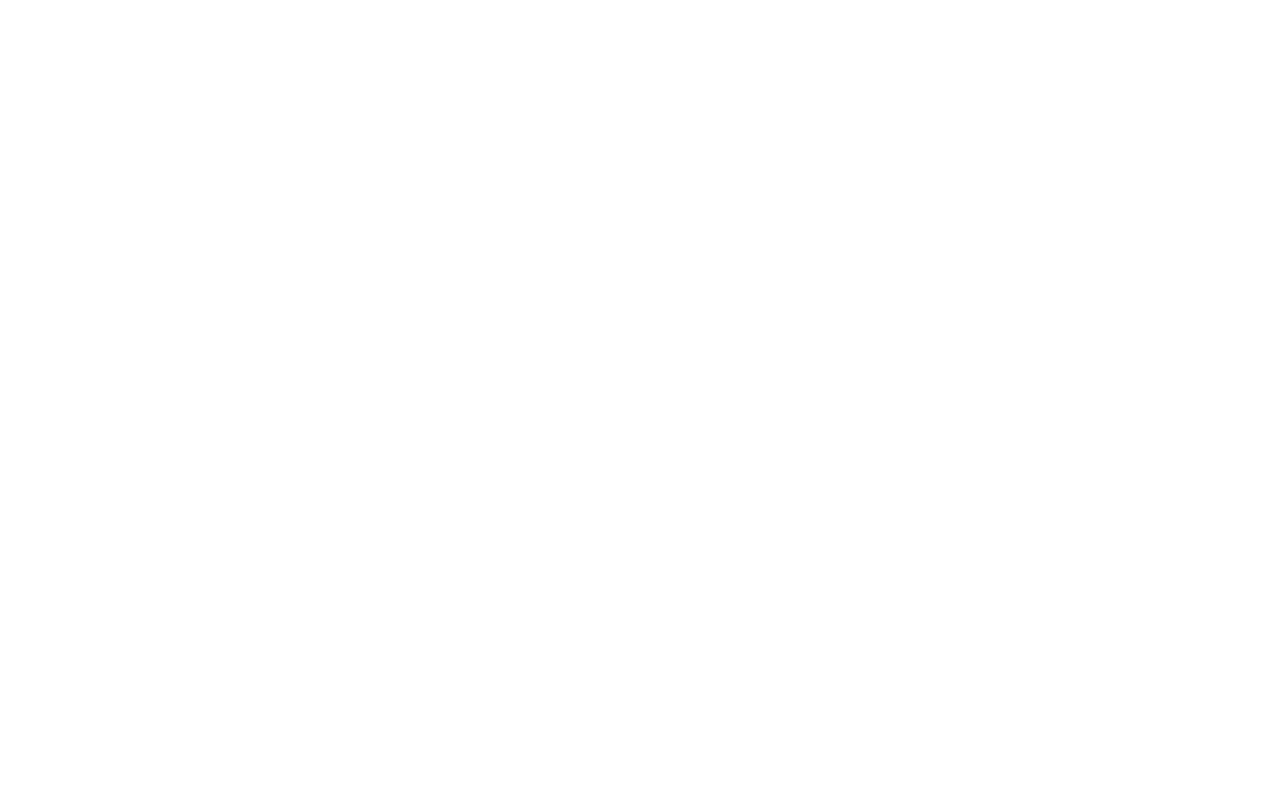
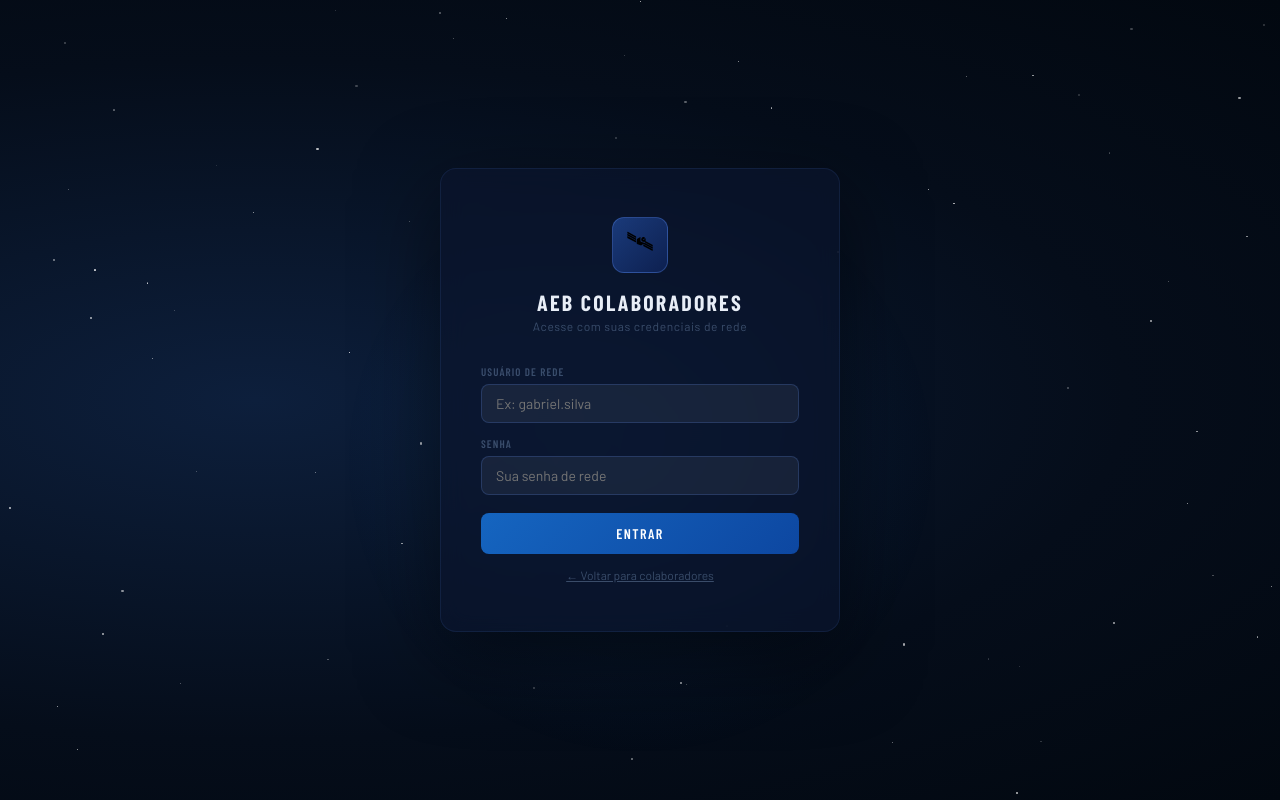
Before and after one commit to GabrielMJS/Colaboradores_LDAP, a React app in the folder frontend/: page /login in a window 1280 px wide. Before the commit this address had no page. Built offline with nearby package versions, Linux system fonts and the light colour scheme; the HTML template or start-up script is replaced by a standard one.

Commit message:
LDAP FUNCIONANDO

```diff
--- a/frontend/src/App.jsx
+++ b/frontend/src/App.jsx
@@ -1,17 +1,34 @@
-import { BrowserRouter, Routes, Route } from "react-router-dom";
+import { BrowserRouter, Routes, Route, Navigate } from "react-router-dom";
 import { ThemeProvider } from "./context/ThemeContext";
+import { AuthProvider, useAuth } from "./context/AuthContext";
 import Home from "./pages/Home";
 import Assinaturas from "./pages/Assinaturas";
+import Login from "./pages/Login";
+
+function ProtectedRoute({ children }) {
+  const { isAuthenticated } = useAuth();
+  return isAuthenticated ? children : <Navigate to="/login" replace />;
+}
 
 export default function App() {
   return (
     <ThemeProvider>
-      <BrowserRouter>
-        <Routes>
-          <Route path="/" element={<Home />} />
-          <Route path="/assinaturas" element={<Assinaturas />} />
-        </Routes>
-      </BrowserRouter>
+      <AuthProvider>
+        <BrowserRouter>
+          <Routes>
+            <Route path="/" element={<Home />} />
+            <Route path="/login" element={<Login />} />
+            <Route
+              path="/assinaturas"
+              element={
+                <ProtectedRoute>
+                  <Assinaturas />
+                </ProtectedRoute>
+              }
+            />
+          </Routes>
+        </BrowserRouter>
+      </AuthProvider>
     </ThemeProvider>
   );
 }
--- /dev/null
+++ b/frontend/src/context/AuthContext.jsx
@@ -0,0 +1,30 @@
+import { createContext, useContext, useState } from "react";
+
+const AuthContext = createContext(null);
+
+export function AuthProvider({ children }) {
+  const [user, setUser] = useState(() => {
+    const saved = sessionStorage.getItem("aeb_user");
+    return saved ? JSON.parse(saved) : null;
+  });
+
+  const login = (userData) => {
+    sessionStorage.setItem("aeb_user", JSON.stringify(userData));
+    setUser(userData);
+  };
+
+  const logout = () => {
+    sessionStorage.removeItem("aeb_user");
+    setUser(null);
+  };
+
+  return (
+    <AuthContext.Provider value={{ user, login, logout, isAuthenticated: !!user }}>
+      {children}
+    </AuthContext.Provider>
+  );
+}
+
+export function useAuth() {
+  return useContext(AuthContext);
+}
--- a/frontend/src/pages/Login.jsx
+++ b/frontend/src/pages/Login.jsx
@@ -0,0 +1,254 @@
+import { useState } from "react";
+import { useNavigate } from "react-router-dom";
+import { useTheme } from "../context/ThemeContext";
+import { useAuth } from "../context/AuthContext";
+import Stars from "../components/Stars";
+
+export default function Login() {
+  const [username, setUsername] = useState("");
+  const [password, setPassword] = useState("");
+  const [loading, setLoading] = useState(false);
+  const [error, setError] = useState("");
+  const theme = useTheme();
+  const { login } = useAuth();
+  const navigate = useNavigate();
+
+  const handleSubmit = async () => {
+    if (!username || !password) {
+      setError("Preencha usuário e senha.");
+      return;
+    }
+    setLoading(true);
+    setError("");
+    try {
+      const res = await fetch("http://localhost:8000/auth/login", {
+        method: "POST",
+        headers: { "Content-Type": "application/json" },
+        body: JSON.stringify({ username, password }),
+      });
+      const data = await res.json();
+      if (data.status === "ok") {
+        login(data.user);
+        navigate("/assinaturas");
+      } else {
+        setError(data.message || "Usuário ou senha inválidos.");
+      }
+    } catch {
+      setError("Erro ao conectar com o servidor. Verifique se o backend está rodando.");
+    } finally {
+      setLoading(false);
+    }
+  };
+
+  const handleKeyDown = (e) => {
+    if (e.key === "Enter") handleSubmit();
+  };
+
+  return (
+    <div style={{
+      minHeight: "100vh",
+      background: theme.pageBg,
+      display: "flex",
+      alignItems: "center",
+      justifyContent: "center",
+      position: "relative",
+      overflow: "hidden",
+    }}>
+      <Stars />
+
+      {theme.isDark && (
+        <div style={{
+          position: "fixed",
+          top: "20%",
+          left: "50%",
+          transform: "translateX(-50%)",
+          width: 600,
+          height: 600,
+          borderRadius: "50%",
+          background: "radial-gradient(circle, rgba(21,101,192,0.1) 0%, transparent 70%)",
+          pointerEvents: "none",
+          zIndex: 0,
+        }} />
+      )}
+
+      <div style={{
+        position: "relative",
+        zIndex: 1,
+        background: theme.tableBg,
+        border: theme.tableBorder,
+        borderRadius: 16,
+        backdropFilter: "blur(12px)",
+        padding: "48px 40px",
+        width: "100%",
+        maxWidth: 400,
+        boxShadow: theme.isDark
+          ? "0 24px 80px rgba(0,0,0,0.5)"
+          : "0 24px 80px rgba(0,60,160,0.12)",
+      }}>
+        {/* Logo */}
+        <div style={{ textAlign: "center", marginBottom: 32 }}>
+          <div style={{
+            width: 56,
+            height: 56,
+            background: theme.isDark
+              ? "linear-gradient(135deg, #1a3a7a, #0d2050)"
+              : "linear-gradient(135deg, #1565c0, #0d47a1)",
+            borderRadius: 12,
+            border: `1px solid ${theme.isDark ? "rgba(100,150,255,0.3)" : "rgba(21,101,192,0.4)"}`,
+            display: "flex",
+            alignItems: "center",
+            justifyContent: "center",
+            fontSize: 26,
+            margin: "0 auto 16px",
+          }}>🛰</div>
+          <div style={{
+            fontFamily: "'Barlow Condensed', sans-serif",
+            fontWeight: 700,
+            fontSize: 22,
+            color: theme.textPrimary,
+            letterSpacing: "0.1em",
+            textTransform: "uppercase",
+          }}>AEB Colaboradores</div>
+          <div style={{
+            fontSize: 12,
+            color: theme.textMuted,
+            marginTop: 4,
+            fontFamily: "'Barlow', sans-serif",
+            letterSpacing: "0.05em",
+          }}>Acesse com suas credenciais de rede</div>
+        </div>
+
+        {/* Campos */}
+        <div style={{ display: "flex", flexDirection: "column", gap: 14 }}>
+          <div>
+            <label style={{
+              display: "block",
+              fontSize: 11,
+              fontFamily: "'Barlow Condensed', sans-serif",
+              fontWeight: 600,
+              letterSpacing: "0.1em",
+              textTransform: "uppercase",
+              color: theme.textMuted,
+              marginBottom: 6,
+            }}>Usuário de rede</label>
+            <input
+              type="text"
+              placeholder="Ex: gabriel.silva"
+              value={username}
+              onChange={e => setUsername(e.target.value)}
+              onKeyDown={handleKeyDown}
+              autoComplete="username"
+              style={{
+                width: "100%",
+                background: theme.inputBg,
+                border: `1px solid ${theme.inputBorder}`,
+                borderRadius: 8,
+                color: theme.inputColor,
+                padding: "10px 14px",
+                fontSize: 14,
+                outline: "none",
+                fontFamily: "'Barlow', sans-serif",
+                boxSizing: "border-box",
+                transition: "border-color 0.2s",
+              }}
+              onFocus={e => e.target.style.borderColor = theme.inputBorderFocus}
+              onBlur={e => e.target.style.borderColor = theme.inputBorder}
+            />
+          </div>
+
+          <div>
+            <label style={{
+              display: "block",
+              fontSize: 11,
+              fontFamily: "'Barlow Condensed', sans-serif",
+              fontWeight: 600,
+              letterSpacing: "0.1em",
+              textTransform: "uppercase",
+              color: theme.textMuted,
+              marginBottom: 6,
+            }}>Senha</label>
+            <input
+              type="password"
+              placeholder="Sua senha de rede"
+              value={password}
+              onChange={e => setPassword(e.target.value)}
+              onKeyDown={handleKeyDown}
+              autoComplete="current-password"
+              style={{
+                width: "100%",
+                background: theme.inputBg,
+                border: `1px solid ${theme.inputBorder}`,
+                borderRadius: 8,
+                color: theme.inputColor,
+                padding: "10px 14px",
+                fontSize: 14,
+                outline: "none",
+                fontFamily: "'Barlow', sans-serif",
+                boxSizing: "border-box",
+                transition: "border-color 0.2s",
+              }}
+              onFocus={e => e.target.style.borderColor = theme.inputBorderFocus}
+              onBlur={e => e.target.style.borderColor = theme.inputBorder}
+            />
+          </div>
+
+          {error && (
+            <div style={{
+              background: theme.isDark ? "rgba(220,50,50,0.12)" : "rgba(220,50,50,0.08)",
+              border: "1px solid rgba(220,50,50,0.3)",
+              borderRadius: 8,
+              padding: "10px 14px",
+              fontSize: 13,
+              color: theme.isDark ? "#ff7070" : "#c62828",
+              fontFamily: "'Barlow', sans-serif",
+            }}>
+              {error}
+            </div>
+          )}
+
+          <button
+            onClick={handleSubmit}
+            disabled={loading}
+            style={{
+              background: loading
+                ? (theme.isDark ? "rgba(21,101,192,0.3)" : "rgba(21,101,192,0.4)")
+                : "linear-gradient(135deg, #1565c0, #0d47a1)",
+              border: "none",
+              borderRadius: 8,
+              color: "white",
+              padding: "12px",
+              fontSize: 14,
+              fontFamily: "'Barlow Condensed', sans-serif",
+              fontWeight: 600,
+              letterSpacing: "0.1em",
+              textTransform: "uppercase",
+              cursor: loading ? "not-allowed" : "pointer",
+              marginTop: 4,
+              transition: "opacity 0.2s, transform 0.15s",
+            }}
+            onMouseEnter={e => { if (!loading) e.currentTarget.style.opacity = "0.9"; }}
+            onMouseLeave={e => { e.currentTarget.style.opacity = "1"; }}
+          >
+            {loading ? "Autenticando..." : "Entrar"}
+          </button>
+
+          <button
+            onClick={() => navigate("/")}
+            style={{
+              background: "transparent",
+              border: "none",
+              color: theme.textMuted,
+              fontSize: 12,
+              fontFamily: "'Barlow', sans-serif",
+              cursor: "pointer",
+              textDecoration: "underline",
+              padding: 0,
+            }}
+          >
+            ← Voltar para colaboradores
+          </button>
+        </div>
+      </div>
+    </div>
+  );
+}
```
